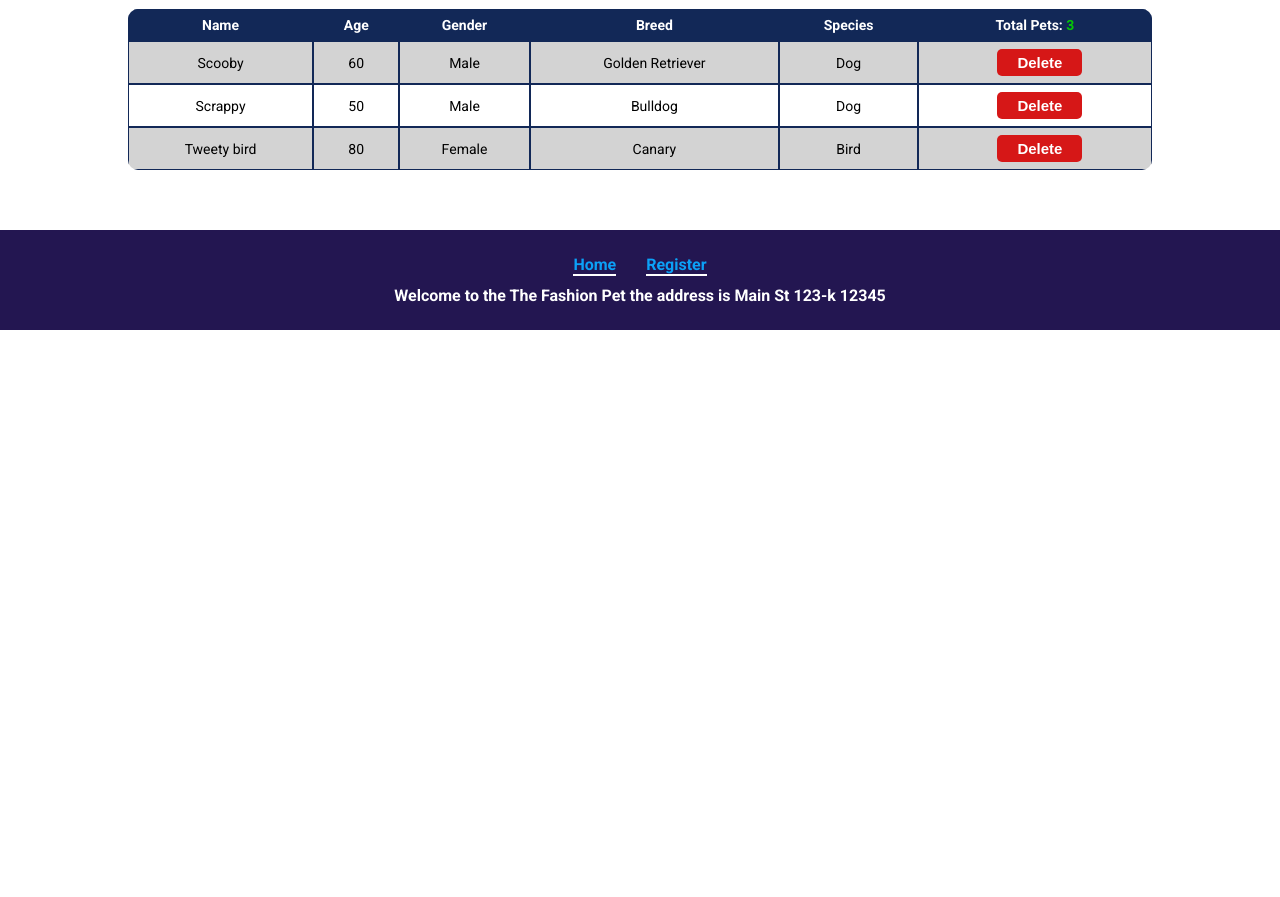
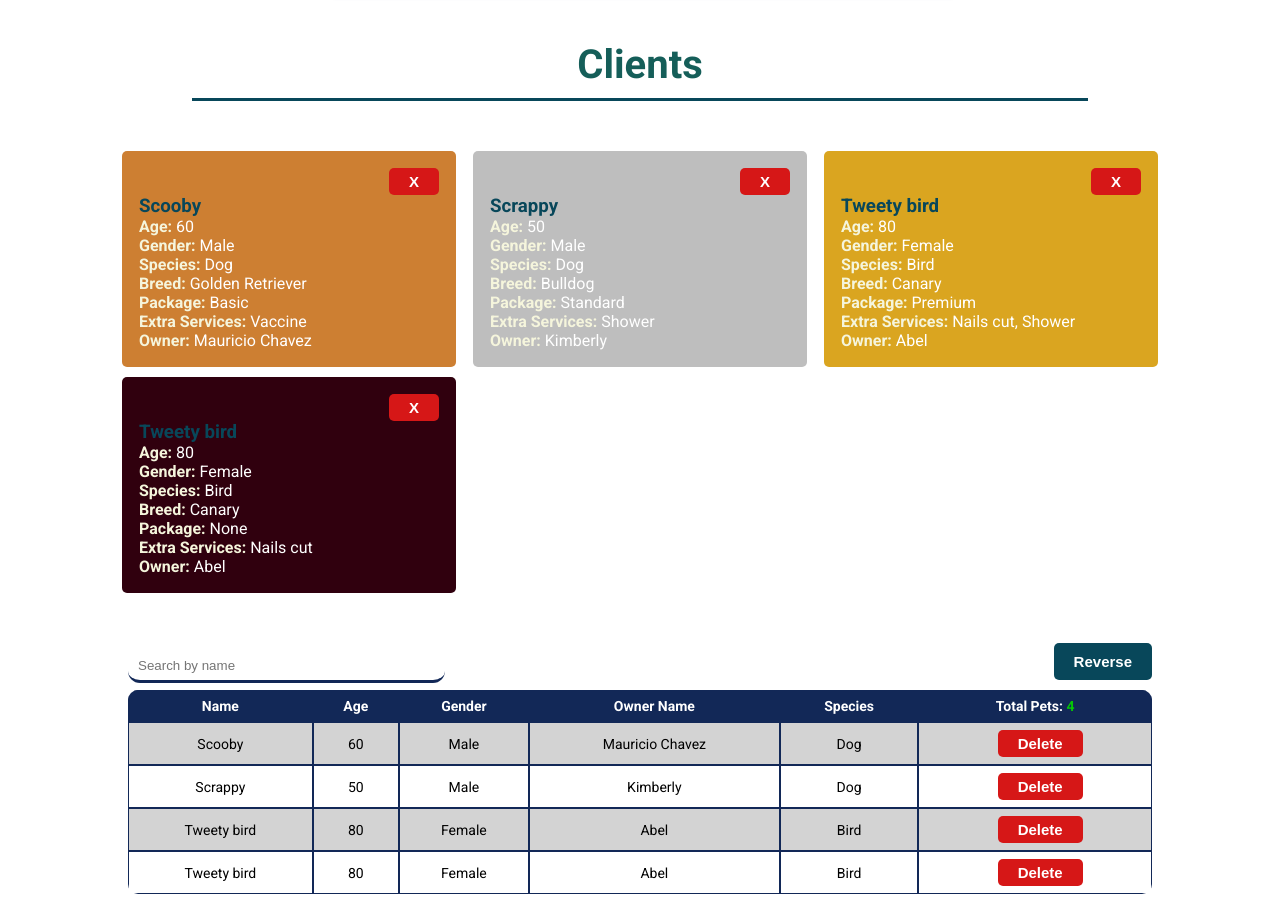
Before and after one commit to Mauricio-Chavez/petSalon-104, a plain HTML site: page register.html in a window 1280 px wide. Shown: the part 1478-2375 px from the top of the page. Before the commit the page ends 1808 px from the top, so only its background shows below. Drawn offline with Linux system fonts and the light colour scheme.

Commit message:
Class 3 - Assignment 3

```diff
--- a/register.html
+++ b/register.html
@@ -8,7 +8,7 @@
     <link rel="preconnect" href="https://fonts.googleapis.com">
     <link rel="preconnect" href="https://fonts.gstatic.com" crossorigin>
     <link href="https://fonts.googleapis.com/css2?family=Roboto:ital,wght@0,100;0,300;0,400;0,500;0,700;0,900;1,100;1,300;1,400;1,500;1,700;1,900&display=swap" rel="stylesheet">
-    <!-- <link rel="stylesheet" href="https://cdn.jsdelivr.net/npm/bootstrap@5.3.2/dist/css/bootstrap.min.css"> -->
+
 
 </head>
 <body>
@@ -66,14 +66,28 @@
                 <label for="" class="correction-label">Extra Services</label>
                 <input type="text" id="service">
             </div>
+            <div class="input-group">
+                <label for="">Owner Name</label>
+                <input type="text" id="owner">
+            </div>
             <button onclick="register(event)" class="btn-register">Button</button>
         </form>
+        <h2 id="title-card">Clients</h2>
+        <div class="underline-register"></div>
+        <div id="pets" >
+
+        </div>
+        <div class="btn-reverse-container">
+            <input type="text" id="searchBar" onkeyup="searchFunction()" placeholder="Search by name">
+            <button class= "btn-reverse" onclick="reverseOrder()">Reverse</button>
+        </div>
 
         <section class="client-info">
             <div id="pets-container">
 
             </div>
         </section>
+
     </main>
 
     <footer class="site-footer">
@@ -83,6 +97,7 @@
         </nav>
         <p id="info">Lorem, ipsum dolor sit amet consectetur adipisicing elit. Voluptate, natus.</p>
     </footer>
+    <script src="./scripts/display.js"></script>
     <script src="./scripts/register.js"></script>
 </body>
 </html>
--- /dev/null
+++ b/scripts/display.js
@@ -0,0 +1,85 @@
+function displayFooterInfo() {
+    getE('info').innerText = `Welcome to the ${salon.name} the address is ${salon.address.street} ${salon.address.number} ${salon.address.zip}`;
+
+}
+function displayCount(){
+    let count = salon.pets.length;
+    getE('counter-container').innerHTML = `Total Pets: <span class="highlighting-green">${count}<span/>`;
+
+}
+
+
+let reverse = false;
+
+function reverseOrder() {
+    reverse = !reverse;
+    displayNames();
+}
+
+function displayNames(){
+    let pets = salon.pets;
+    let text = "<table><tr><th>Name</th><th>Age</th><th class ='none-display'>Gender</th><th>Owner Name</th><th class ='none-display'>Species</th><th id='counter-container'</th></tr>";
+    if (reverse) {
+        for (let i = pets.length - 1; i >= 0; i--) {
+            text += `<tr><td>${pets[i].name}</td><td>${pets[i].age}</td><td  class ='none-display'>${pets[i].gender}</td><td>${pets[i].owner}</td><td class ='none-display'>${pets[i].species}</td><td><button class="delete-btn" onClick="deleteElement('${pets[i].name}')">Delete</button></td></tr>`;
+        }
+    } else {
+        for (let i = 0; i < pets.length; i++) {
+            text += `<tr><td>${pets[i].name}</td><td>${pets[i].age}</td><td  class ='none-display'>${pets[i].gender}</td><td>${pets[i].owner}</td><td class ='none-display'>${pets[i].species}</td><td><button class="delete-btn" onClick="deleteElement('${pets[i].name}')">Delete</button></td></tr>`;
+        }
+    }
+    text += "</table>";
+    getE('pets-container').innerHTML = text;
+    displayCount();
+}
+
+function displayPetCards(){
+    let card="";
+    let bColor = "";
+    for (let i = 0; i < salon.pets.length; i++) {
+        let pet = salon.pets[i];
+        if(pet.package === "Basic" ){
+            bColor = "CD7F32";
+        }else if(pet.package === "Standard"){
+            bColor = "BEBEBE";
+        }else if(pet.package === "Premium"){
+            bColor = "DAA520";
+        }else{
+            bColor = "30000E";
+        }
+        card += `
+            <div class="petCard" style="background-color: #${bColor}; color: #ffffff;">
+                <div class="detele-container"><button class="delete-btn" onClick="deleteElement('${pet.name}')">X</button></div>
+                <div>
+                    <h3 class="name-pet">${pet.name}</h3>
+                    <p><span class="change-color">Age:</span> ${pet.age}</p>
+                    <p><span class="change-color">Gender:</span> ${pet.gender}</p>
+                    <p><span class="change-color">Species:</span> ${pet.species}</p>
+                    <P><span class="change-color">Breed:</span> ${pet.breed}</P>
+                    <p><span class="change-color">Package:</span> ${pet.package}</p>
+                    <p><span class="change-color">Extra Services:</span> ${pet.service}</p>
+                    <p><span class="change-color">Owner:</span> ${pet.owner}</p>
+                </div>
+            </div>
+        `;
+    }
+    getE('pets').innerHTML = card;
+}
+function searchFunction() {
+    let input = document.getElementById('searchBar');
+    let filter = input.value.toUpperCase();
+    let table = document.getElementById('pets-container');
+    let tr = table.getElementsByTagName('tr');
+
+    for (let i = 0; i < tr.length; i++) {
+        let td = tr[i].getElementsByTagName('td')[0];
+        if (td) {
+            let txtValue = td.textContent || td.innerText;
+            if (txtValue.toUpperCase().indexOf(filter) > -1) {
+                tr[i].style.display = "";
+            } else {
+                tr[i].style.display = "none";
+            }
+        }
+    }
+}
--- a/scripts/register.js
+++ b/scripts/register.js
@@ -10,7 +10,7 @@ let salon = {
     },
     pets: []
 }
-function Pet(n,a,g,b,s,p,sp){
+function Pet(n,a,g,b,s,p,sp,o){
     this.name = n;
     this.age = a
     this.gender = g;
@@ -18,7 +18,7 @@ function Pet(n,a,g,b,s,p,sp){
     this.service = s;
     this.package = p;
     this.species = sp;
-    console.log(this.service);
+    this.owner = o;
 }
 
 
@@ -26,42 +26,27 @@ for (let i = 0; i < salon.pets.length; i++) {
     console.log(salon.pets[i].name);
 }
 
-function displayFooterInfo() {
-    document.getElementById('info').innerText = `Welcome to the ${salon.name} the address is ${salon.address.street} ${salon.address.number} ${salon.address.zip}`;
+function getE(id){
+    return document.getElementById(id);
 }
-function displayCount(){
-    let count = salon.pets.length;
-    document.getElementById('counter-container').innerHTML = `Total Pets: <span class="highlighting-green">${count}<span/>`;
-
-}
-
-function displayNames(){
-    let pets = salon.pets;
-    let text = "<table><tr><th>Name</th><th>Age</th><th>Gender</th><th class ='none-display'>Breed</th><th class ='none-display'>Species</th><th id='counter-container'></th></tr>";
-    for (let i = 0; i < pets.length; i++) {
-        text += `<tr><td>${pets[i].name}</td><td>${pets[i].age}</td><td>${pets[i].gender}</td><td class ='none-display'>${pets[i].breed}</td><td class ='none-display'>${pets[i].species}</td><td><button class="delete-btn" onClick="deleteElement('${pets[i].name}')">Delete</button></td></tr>`;
-    }
-    text += "</table>";
-    document.getElementById('pets-container').innerHTML = text;
-}
-
-
 function deleteElement(petName){
     let index = salon.pets.findIndex(pet => pet.name === petName);
     if (index !== -1) {
         salon.pets.splice(index, 1);
     }
+    displayPetCards();
+    displayCount();
     displayNames();
-    displayCount();
 }
 
-    let name = document.getElementById('name');
-    let age = document.getElementById('age');
-    let gender = document.getElementById('gender');
-    let breed = document.getElementById('breed');
-    let package = document.getElementById('package');
-    let services = document.getElementById('service');
-    let species = document.getElementById('species');
+    let name = getE('name');
+    let age = getE('age');
+    let gender = getE('gender');
+    let breed = getE('breed');
+    let package = getE('package');
+    let services = getE('service');
+    let species = getE('species');
+    let owner = getE('owner');
 function register(event){
     event.preventDefault();
     if (!name.value) {
@@ -92,9 +77,13 @@ function register(event){
         alert("Please fill out the species field.");
         return;
     }
+    if (!owner.value) {
+        alert("Please fill out the owner field.");
+        return;
+    }
 
     servicesSp = services.value.split(", ");
-    let pet = new Pet(name.value,age.value,gender.value,breed.value,servicesSp,package.value,species.value);
+    let pet = new Pet(name.value,age.value,gender.value,breed.value,servicesSp,package.value,species.value,owner.value);
     salon.pets.push(pet);
     name.value = "";
     age.value = "";
@@ -103,17 +92,20 @@ function register(event){
     package.value = "";
     services.value = "";
     species.value = "";
+    owner.value = "";
 
-    displayNames();
+    displayPetCards();
     displayCount();
 }
 function init(){
-    let pet1 = new Pet("Scooby",60,"Male","Golden Retriever","Vaccine","Basic","Dog")
-    let pet2 = new Pet("Scrappy",50,"Male","Bulldog","Shower","Standard","Dog")
-    let pet3 = new Pet("Tweety bird",80,"Female","Canary","Nails cut","Premium","Bird")
-    salon.pets.push(pet1,pet2,pet3);
+    displayFooterInfo();
+    let pet1 = new Pet("Scooby",60,"Male","Golden Retriever","Vaccine","Basic","Dog","Mauricio Chavez")
+    let pet2 = new Pet("Scrappy",50,"Male","Bulldog","Shower","Standard","Dog","Kimberly")
+    let pet3 = new Pet("Tweety bird",80,"Female","Canary","Nails cut, Shower","Premium","Bird","Abel")
+    let pet4 = new Pet("Tweety bird",80,"Female","Canary","Nails cut","None","Bird","Abel")
+    salon.pets.push(pet1,pet2,pet3,pet4);
     displayNames();
     displayCount();
-    displayFooterInfo()
+    displayPetCards();
 }
 window.onload = init;
--- a/styles/styles.css
+++ b/styles/styles.css
@@ -18,6 +18,7 @@ body{
     flex-direction: column;
     min-height: 100vh;
 }
+
 :root {
     --blue: #122857;
     --bluegreen: #1dd3c6;
@@ -324,6 +325,7 @@ footer {
 }
 .client-info{
     margin: 0 auto;
+    margin-bottom: 3rem;
     width: 80%;
     display: flex;
     justify-content: center;
@@ -334,7 +336,6 @@ footer {
 }
 #pets-container{
     width: 100%;
-    margin: 4rem auto;
     height: auto;
     display: flex;
     justify-content: center;
@@ -456,6 +457,7 @@ nav a {
     border-radius: 1.2rem;
     padding-left: 1rem;
     color: #122857;
+    width: 90%;
 }
 .underline-register{
     display: flex;
@@ -475,6 +477,69 @@ nav a {
     font-size: 1.6rem;
     font-weight: bold;
     border-radius: 1rem;
+}
+/*!Card*/
+.petCard{
+
+    border-radius: 0.5rem;
+    padding: 1.7rem;
+    width: 30rem;
+    height: auto;
+    font-size: 1.6rem;
+}
+.change-color{
+    color: #F5F5DC;
+    font-weight: bold;
+}
+.name-pet{
+    color: #08475a;
+    font-weight: bold;
+}
+.detele-container{
+    display: flex;
+    justify-content: right;
+}
+
+.btn-reverse-container{
+    display: flex;
+    justify-content:space-between;
+    align-items: center;
+    flex-direction: row;
+    width: 80%;
+    margin-top: 5rem;
+}
+#searchBar{
+    border: none;
+    border-bottom: #122857 0.3rem solid;
+    height: 3rem;
+    border-radius: 1.2rem;
+    padding-left: 1rem;
+    color: #122857;
+    width: 30%;
+}
+.btn-reverse{
+    background-color: #08475a;
+    color: white;
+    padding: 1rem 2rem;
+    border-radius: 0.5rem;
+    font-size: 1.5rem;
+    font-weight: bold;
+    border: none;
+    margin-left: 1rem;
+    margin-bottom: 1rem;
+}
+#pets{
+    display: grid;
+    grid-template-columns: 1fr 1fr 1fr;
+    column-gap: 1.7rem;
+    row-gap: 1rem;
+}
+#title-card{
+    font-size: 4rem;
+    text-align: center;
+    margin-bottom: 1rem;
+    font-weight: bold;
+    color: #155e59;
 }
 @media screen and (max-width: 768px) {
     .flex-container {
@@ -583,4 +648,19 @@ nav a {
         width: 90%;
         padding: 0;
     }
+    #pets{
+        display: flex;
+        flex-direction: column;
+        justify-content: center;
+        align-items: center;
+        gap: 2rem;
+        width: 80%;
+        margin: 0 auto;
+    }
+    .petCard{
+        width: 100%;
+    }
+    #searchBar{
+        width: 60%;
+    }
 }
```
Also changed, not shown: index.html (+5 -0 lines).
